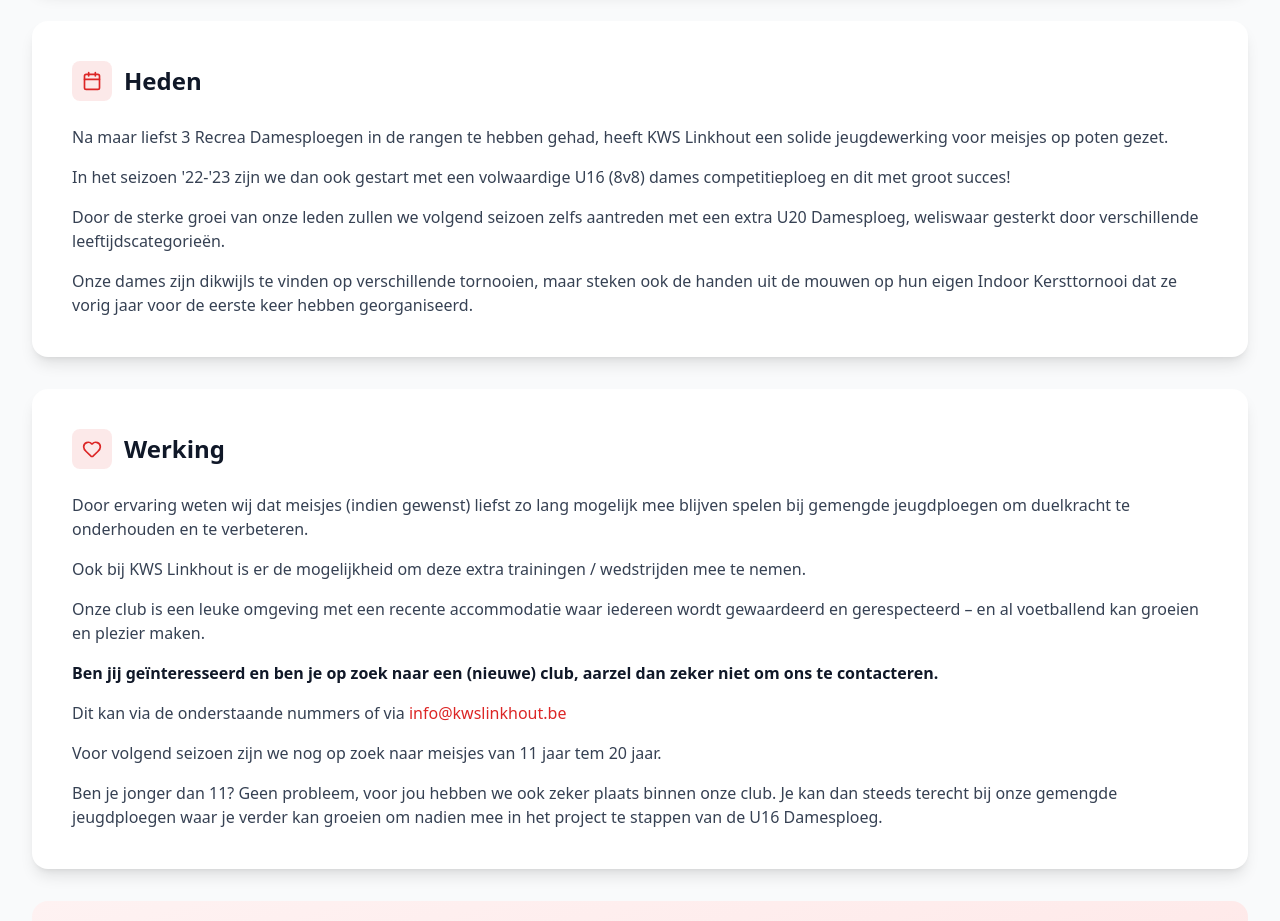
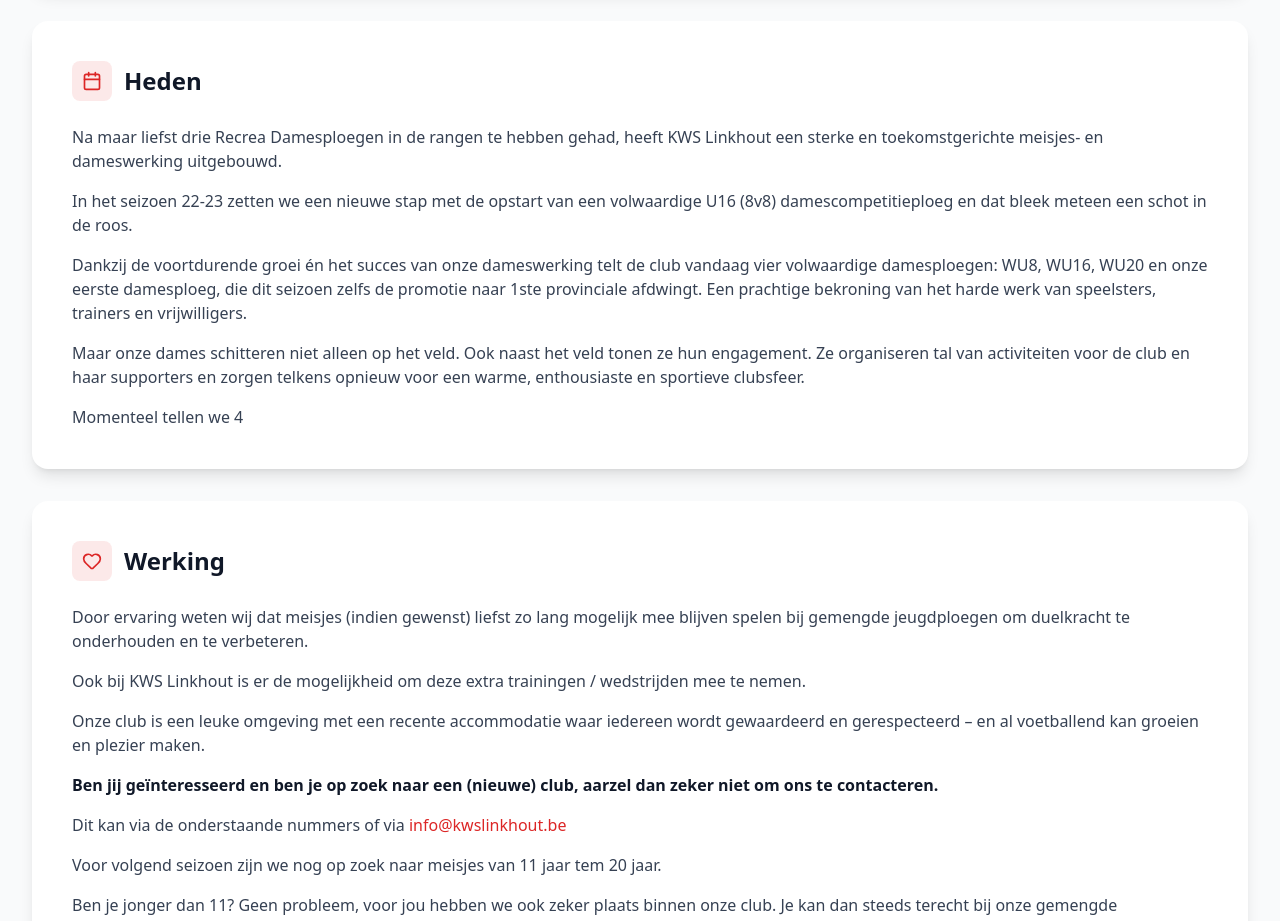
Before and after one commit to Xantar-86/kws-linkhout, a Next.js app: page /ploegen/dames-over-ons in a window 1280 px wide. Shown: the part 840-1761 px from the top of the page. Built offline with nearby package versions, Linux system fonts and the light colour scheme.

Commit message:
Update tekst in dames-over-ons pagina (Heden sectie)

```diff
--- a/src/app/clubinfo/sectie/page.tsx
+++ b/src/app/clubinfo/sectie/page.tsx
@@ -209,7 +209,7 @@
                   Klaar om lid te worden?
                 </h3>
                 <p className="text-white/90 mb-6">
-                  Vul het inschrijfformulier in en start je voetbalavontuur bij KWS Linkhout!
+                  Vul het Inschrijvingsformulier in en start je voetbalavontuur bij KWS Linkhout!
                 </p>
                 <a
                   href="https://docs.google.com/forms/d/e/1FAIpQLSdSw7GBB_yFZ3DDGCkTLJPwLjKzmTFX_8FlL0aOnxmqc43v9g/viewform"
@@ -218,7 +218,7 @@
                   className="inline-flex items-center gap-2 bg-white text-primary px-8 py-3 rounded-xl font-bold hover:bg-gray-100 transition-colors"
                 >
                   <UserPlus className="w-5 h-5" />
-                  Inschrijfformulier invullen
+                  Inschrijvingsformulier invullen
                 </a>
               </div>
             )}
--- a/src/app/ploegen/dames-over-ons/page.tsx
+++ b/src/app/ploegen/dames-over-ons/page.tsx
@@ -77,20 +77,25 @@
             </div>
             <div className="prose prose-lg text-gray-700 space-y-4">
               <p>
-                Na maar liefst 3 Recrea Damesploegen in de rangen te hebben gehad, heeft KWS Linkhout
-                een solide jeugdewerking voor meisjes op poten gezet.
+                Na maar liefst drie Recrea Damesploegen in de rangen te hebben gehad, heeft KWS Linkhout
+                een sterke en toekomstgerichte meisjes- en dameswerking uitgebouwd.
               </p>
               <p>
-                In het seizoen &apos;22-&apos;23 zijn we dan ook gestart met een volwaardige U16 (8v8) dames
-                competitieploeg en dit met groot succes!
+                In het seizoen 22-23 zetten we een nieuwe stap met de opstart van een volwaardige U16 (8v8) damescompetitieploeg
+                en dat bleek meteen een schot in de roos.
               </p>
               <p>
-                Door de sterke groei van onze leden zullen we volgend seizoen zelfs aantreden met een
-                extra U20 Damesploeg, weliswaar gesterkt door verschillende leeftijdscategorieën.
+                Dankzij de voortdurende groei én het succes van onze dameswerking telt de club vandaag vier volwaardige damesploegen:
+                WU8, WU16, WU20 en onze eerste damesploeg, die dit seizoen zelfs de promotie naar 1ste provinciale afdwingt.
+                Een prachtige bekroning van het harde werk van speelsters, trainers en vrijwilligers.
               </p>
               <p>
-                Onze dames zijn dikwijls te vinden op verschillende tornooien, maar steken ook de handen
-                uit de mouwen op hun eigen Indoor Kersttornooi dat ze vorig jaar voor de eerste keer hebben georganiseerd.
+                Maar onze dames schitteren niet alleen op het veld. Ook naast het veld tonen ze hun engagement.
+                Ze organiseren tal van activiteiten voor de club en haar supporters en zorgen telkens opnieuw
+                voor een warme, enthousiaste en sportieve clubsfeer.
+              </p>
+              <p>
+                Momenteel tellen we 4
               </p>
             </div>
           </motion.div>
--- a/src/components/clubinfo/RegistrationForm.tsx
+++ b/src/components/clubinfo/RegistrationForm.tsx
@@ -21,7 +21,7 @@
             Word lid van KWS Linkhout!
           </h2>
           <p className="text-white/90 mb-6 text-lg">
-            Wil jouw zoon of dochter bij ons komen voetballen? Vul het inschrijfformulier in
+            Wil jouw zoon of dochter bij ons komen voetballen? Vul het Inschrijvingsformulier in
             en wij nemen zo snel mogelijk contact op.
           </p>
 
@@ -47,7 +47,7 @@
             className="inline-flex items-center gap-2 bg-white text-primary px-8 py-4 rounded-xl font-bold hover:bg-gray-100 transition-colors"
           >
             <UserPlus className="w-5 h-5" />
-            Inschrijfformulier invullen
+            Inschrijvingsformulier invullen
           </a>
         </div>
 
--- a/src/lib/clubinfo.ts
+++ b/src/lib/clubinfo.ts
@@ -380,7 +380,7 @@
 
 **Hoe schrijf je in?**
 
-Vul het inschrijfformulier in via onderstaande knop. Wij nemen dan zo snel mogelijk contact met je op om de inschrijving te vervolledigen.
+Vul het Inschrijvingsformulier in via onderstaande knop. Wij nemen dan zo snel mogelijk contact met je op om de inschrijving te vervolledigen.
 
 **Contact per categorie:**
 
@@ -410,7 +410,7 @@
 
 We kijken er naar uit om je te verwelkomen bij KWS Linkhout!`,
     highlights: [
-      "Eenvoudig online inschrijfformulier",
+      "Eenvoudig online Inschrijvingsformulier",
       "Snelle opvolging via Spond/WhatsApp",
       "Alle leeftijdscategorieën welkom",
       "Inclusief verzekering en clubkledij"
--- a/src/lib/contact.ts
+++ b/src/lib/contact.ts
@@ -101,7 +101,7 @@
   {
     id: "1",
     question: "Hoe schrijf ik mijn kind in bij KWS Linkhout?",
-    answer: "Je kan eenvoudig online inschrijven via ons inschrijfformulier op de pagina 'Nieuwe Aansluiting'. Vul je gegevens in en wij nemen asap contact op. Je kan ook mailen naar tvjo@kwslinkhout.be (jeugd) of info@kwslinkhout.be (dames/senioren).",
+    answer: "Je kan eenvoudig online inschrijven via ons Inschrijvingsformulier op de pagina 'Nieuwe Aansluiting'. Vul je gegevens in en wij nemen asap contact op. Je kan ook mailen naar tvjo@kwslinkhout.be (jeugd) of info@kwslinkhout.be (dames/senioren).",
     category: "lidmaatschap"
   },
   {
--- a/src/lib/news.ts
+++ b/src/lib/news.ts
@@ -121,7 +121,7 @@
 Wij zijn nog steeds op zoek naar leuke teams die willen deelnemen. Inschrijven kan via het formulier op onze website.
 
 **Wil je meedoen?**
-Schrijf je team in via het inschrijfformulier op kwslinkhout.be. Hoe meer teams, hoe groter het feest!`,
+Schrijf je team in via het Inschrijvingsformulier op kwslinkhout.be. Hoe meer teams, hoe groter het feest!`,
     category: "evenementen",
     image: "/images/news/nachttornooi.jpg",
     date: "2025-05-05",
```
